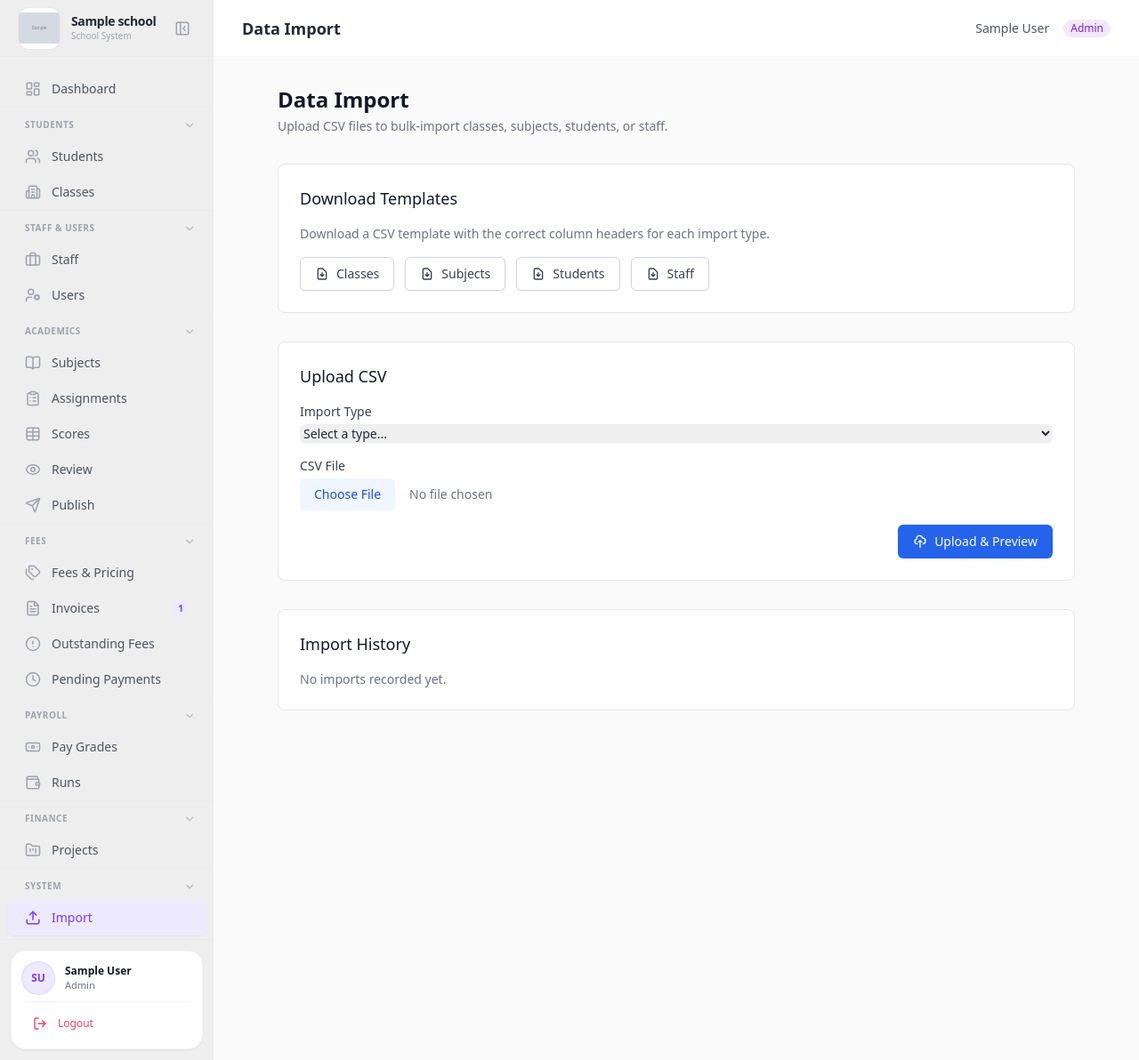
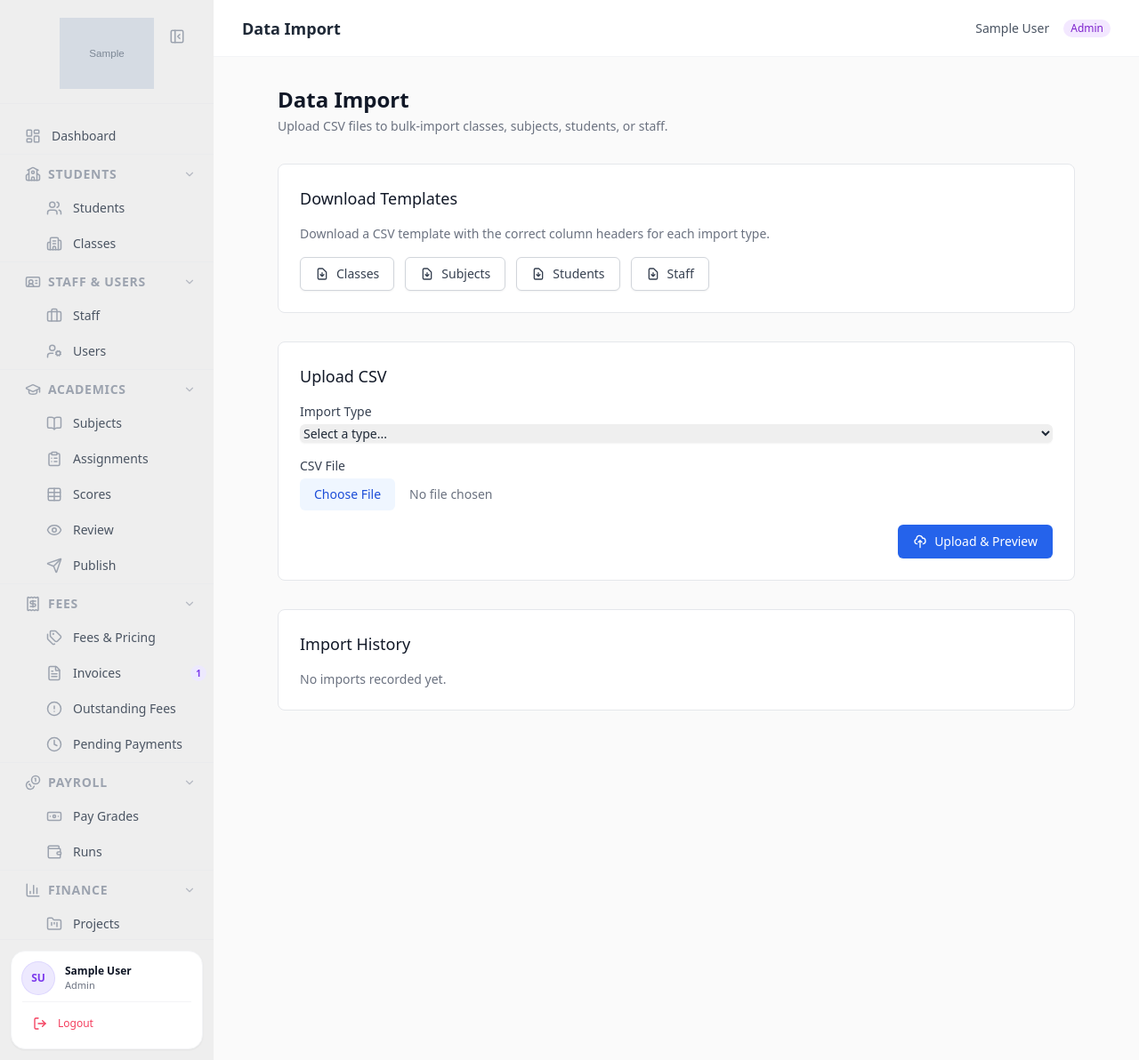
Before and after one commit to yohananX/bust-base, a Django app: page /school-admin/import/ in a window 1280 px wide. Shown: the whole page at 89% size. Run offline with Django 5.2, Linux system fonts and the light colour scheme; a user stored in the database is signed in; tables that the repository leaves empty hold one stand-in row (values such as "Sample post"); grey boxes marked "Sample" are stand-in pictures; data that the repository does not hold is empty; some libraries are stand-ins or nearby versions.

Commit message:
feat(ui): sidebar banner logo + section header icons; indented, text-sm child nav under each section; transparent school logo

```diff
--- a/core/context_processors.py
+++ b/core/context_processors.py
@@ -58,6 +58,17 @@ def _badge_counts(request, role):
         )
 
     return badges
+
+
+SECTION_ICONS = {
+    'Students': 'school',
+    'Staff & Users': 'id-card',
+    'Academics': 'graduation-cap',
+    'Fees': 'receipt',
+    'Payroll': 'coins',
+    'Finance': 'bar-chart-3',
+    'System': 'server',
+}
 
 
 def sidebar_nav(request):
@@ -126,6 +137,10 @@ def sidebar_nav(request):
         if sections and sections[-1]['section'] == item['section']:
             sections[-1]['items'].append(item)
         else:
-            sections.append({'section': item['section'], 'items': [item]})
+            sections.append({
+                'section': item['section'],
+                'icon': SECTION_ICONS.get(item['section']),
+                'items': [item],
+            })
 
     return {'sidebar_items': items, 'sidebar_sections': sections}
--- a/templates/base.html
+++ b/templates/base.html
@@ -75,6 +75,8 @@
     .sidebar-collapsed .profile-logout-label,
     .sidebar-collapsed .section-toggle-text,
     .sidebar-collapsed .section-chev { display: none; }
+    .sidebar-collapsed .brand-banner { display: none; }
+    .sidebar-collapsed .brand-wrap { padding-left: 0.75rem; padding-right: 0.75rem; }
     .sidebar-collapsed #sidebar-nav a { justify-content: center; padding-left: 0; padding-right: 0; }
     .sidebar-collapsed #sidebar-nav a i { margin-right: 0; }
     .sidebar-collapsed .section-toggle { justify-content: center; padding-left: 0; padding-right: 0; }
@@ -117,25 +119,23 @@
     {# ===== SIDEBAR ===== #}
     <aside id="sidebar" class="fixed lg:static inset-y-0 left-0 bg-sidebar-bg flex-shrink-0 flex flex-col z-50 transform -translate-x-full lg:translate-x-0 transition-all duration-200">
       {# Brand #}
-      <div class="h-16 flex items-center px-5 border-b border-gray-200/50 flex-shrink-0">
+      <div class="brand-wrap relative px-5 pt-5 pb-4 border-b border-gray-200/50 flex-shrink-0">
+        <div class="relative">
           {% if request.school.logo %}
-        <img src="{{ request.school.logo.url }}" alt="{{ request.school.name }}" class="w-12 h-12 rounded-xl object-contain bg-white border border-gray-200 flex-shrink-0">
+          <div class="brand-banner h-20 flex items-center justify-center overflow-hidden">
+            <img src="{{ request.school.logo.url }}" alt="{{ request.school.name }}" class="max-h-full max-w-full object-contain">
+          </div>
           {% else %}
-        <div class="w-12 h-12 rounded-xl bg-primary flex items-center justify-center text-white font-bold text-lg flex-shrink-0">
+          <div class="brand-banner h-20 rounded-2xl bg-primary flex items-center justify-center text-white font-bold text-2xl">
             {{ request.school.short_code|first|default:'G' }}
           </div>
           {% endif %}
-        <div class="brand-text min-w-0 ml-3">
-          <p class="font-bold text-gray-800 text-sm tracking-tight leading-tight truncate">{{ request.school.name|default:'Grace House' }}</p>
-          <p class="text-[10px] text-gray-400">School System</p>
-        </div>
-        <div class="ml-auto flex items-center gap-1">
-          <button onclick="toggleCollapseSidebar()" class="hidden lg:flex p-1.5 rounded-lg text-gray-400 hover:text-gray-700 hover:bg-white/60 transition-colors" title="Collapse sidebar">
+          <button onclick="toggleCollapseSidebar()" class="hidden lg:flex absolute top-1.5 right-1.5 p-1.5 rounded-lg text-gray-400 hover:text-gray-700 hover:bg-white/80 transition-colors" title="Collapse sidebar">
             <i data-lucide="panel-left-close" class="collapse-close w-[18px] h-[18px]"></i>
             <i data-lucide="panel-left-open" class="collapse-open w-[18px] h-[18px]"></i>
           </button>
-          <button onclick="toggleSidebar()" class="sidebar-close-btn lg:hidden text-gray-500 p-1.5"><i data-lucide="x" class="w-5 h-5"></i></button>
         </div>
+        <button onclick="toggleSidebar()" class="sidebar-close-btn lg:hidden absolute top-4 right-4 text-gray-500 p-1.5"><i data-lucide="x" class="w-5 h-5"></i></button>
       </div>
 
       {# Nav #}
@@ -143,12 +143,15 @@
         {% for section in sidebar_sections %}
           {% if section.section %}
             <button type="button" data-section="{{ section.section }}"
-                    class="section-toggle w-full flex items-center justify-between pl-7 pr-5 pt-3 pb-2 text-[10px] font-bold text-gray-400 uppercase tracking-wider hover:text-gray-600 transition-colors{% if forloop.counter0 %} border-t border-gray-200/50{% endif %}">
+                    class="section-toggle w-full flex items-center justify-between pl-7 pr-5 pt-3 pb-2 text-sm font-bold text-gray-400 uppercase tracking-wider hover:text-gray-600 transition-colors{% if forloop.counter0 %} border-t border-gray-200/50{% endif %}">
+              <span class="flex items-center gap-2 min-w-0">
+                {% if section.icon %}<i data-lucide="{{ section.icon }}" class="w-[18px] h-[18px] flex-shrink-0"></i>{% endif %}
                 <span class="section-toggle-text truncate">{{ section.section }}</span>
+              </span>
               <i data-lucide="chevron-down" class="section-chev w-3.5 h-3.5 flex-shrink-0 text-gray-400/70"></i>
             </button>
             <div class="section-body">
-              {% for item in section.items %}{% include 'components/nav_item.html' %}{% endfor %}
+              {% for item in section.items %}{% include 'components/nav_item.html' with indented=True %}{% endfor %}
             </div>
           {% else %}
             {% for item in section.items %}{% include 'components/nav_item.html' %}{% endfor %}
--- a/templates/components/nav_item.html
+++ b/templates/components/nav_item.html
@@ -1,5 +1,5 @@
 <a href="{{ item.url }}" title="{{ item.label }}"
-   class="group flex items-center px-5 py-2.5 text-sm font-medium transition-all duration-150 mx-2 rounded-lg
+   class="group flex items-center {% if indented %}pl-11{% else %}px-5{% endif %} py-2.5 text-sm font-medium transition-all duration-150 mx-2 rounded-lg
    {% if item.active %}sidebar-active shadow-sm{% else %}text-gray-600 hover:bg-white/60 hover:text-gray-900{% endif %}">
   <i data-lucide="{{ item.icon }}" class="w-[18px] h-[18px] mr-3 flex-shrink-0 {% if item.active %}text-primary{% else %}text-gray-400{% endif %}"></i>
   <span class="nav-label truncate flex-1">{{ item.label }}</span>
```
Lines whose indentation alone changed are shown as unchanged.
